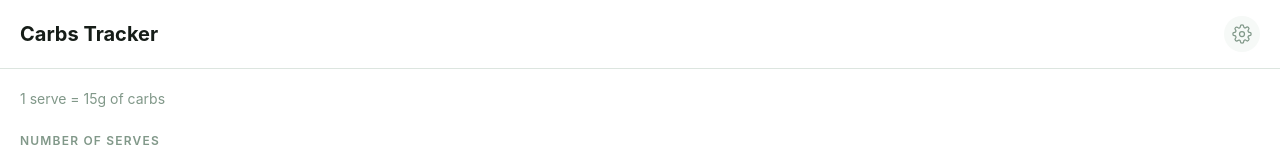
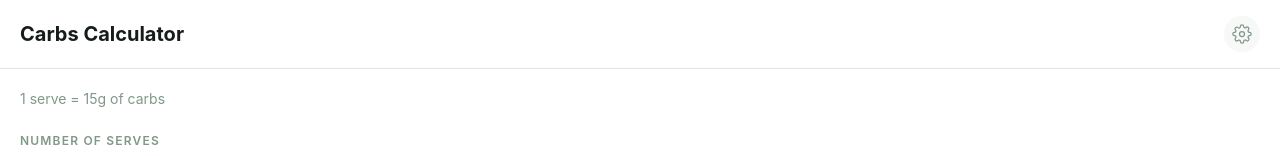
Before and after one commit to lukebatchelor/carbs-calculator, a React (Vite) app: page / in a window 1280 px wide. Shown: the top 156 px of the page. Built offline with nearby package versions, Linux system fonts and the light colour scheme.

Commit message:
Renames to carbs calculator

```diff
--- a/index.html
+++ b/index.html
@@ -9,7 +9,7 @@
     <meta name="apple-mobile-web-app-capable" content="yes" />
     <meta name="apple-mobile-web-app-status-bar-style" content="default" />
     <meta name="apple-mobile-web-app-title" content="Carbs" />
-    <title>Carbs Tracker</title>
+    <title>Carbs Calculator</title>
     <!-- Apply persisted theme before first paint to avoid flash -->
     <script>
       (function () {
--- a/package.json
+++ b/package.json
@@ -1,5 +1,5 @@
 {
-  "name": "carbs-tracker",
+  "name": "carbs-calculator",
   "private": true,
   "version": "0.0.0",
   "type": "module",
--- a/src/App.tsx
+++ b/src/App.tsx
@@ -25,7 +25,7 @@ export default function App() {
         className="bg-bg border-b border-border px-5 py-4 flex items-center justify-between"
         style={{ paddingTop: 'max(env(safe-area-inset-top), 1rem)' }}
       >
-        <h1 className="text-xl font-bold text-text">Carbs Tracker</h1>
+        <h1 className="text-xl font-bold text-text">Carbs Calculator</h1>
         <button
           onClick={() => setShowSettings(true)}
           className="w-9 h-9 flex items-center justify-center rounded-full bg-surface text-muted"
--- a/vite.config.ts
+++ b/vite.config.ts
@@ -10,7 +10,7 @@ export default defineConfig({
     VitePWA({
       registerType: 'autoUpdate',
       manifest: {
-        name: 'Carbs Tracker',
+        name: 'Carbs Calculator',
         short_name: 'Carbs',
         theme_color: '#16a34a',
         background_color: '#ffffff',
```
Also changed, not shown: 1 other file (tests, documents, lock files or other folders).
